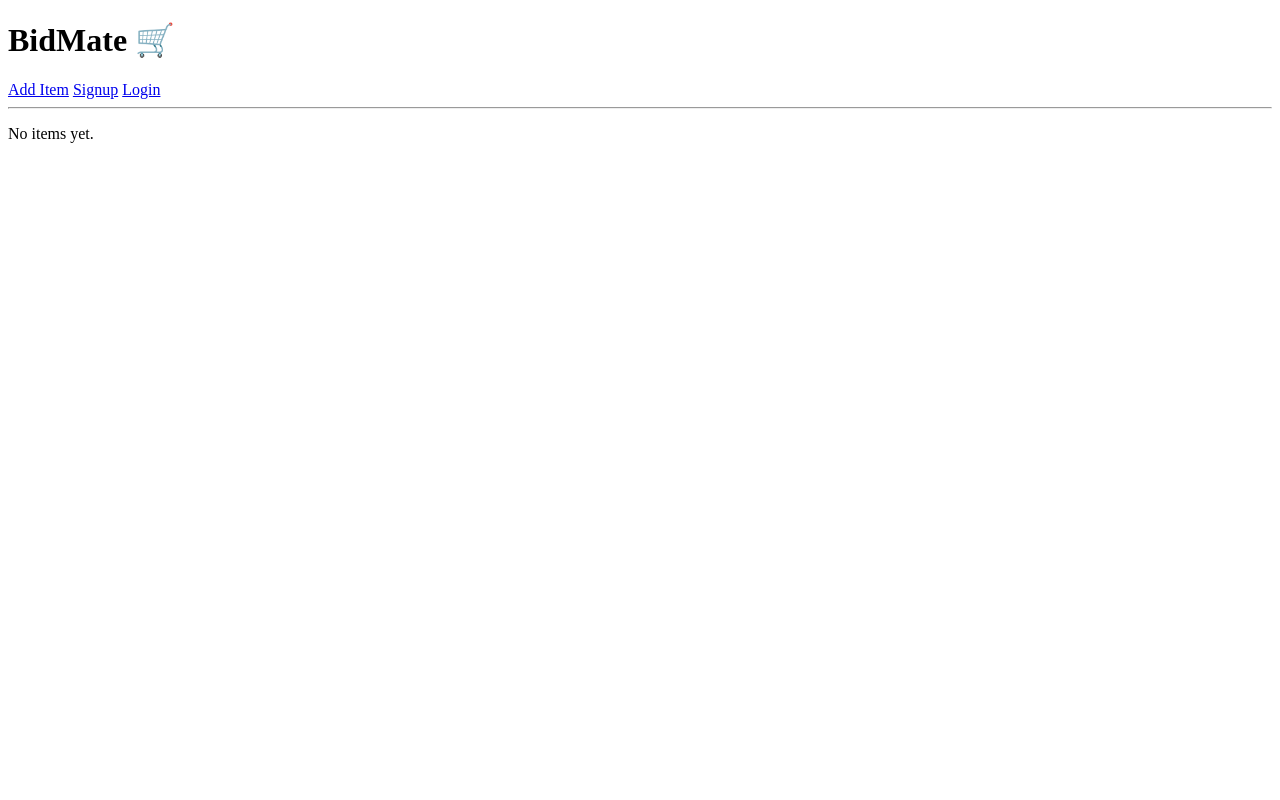
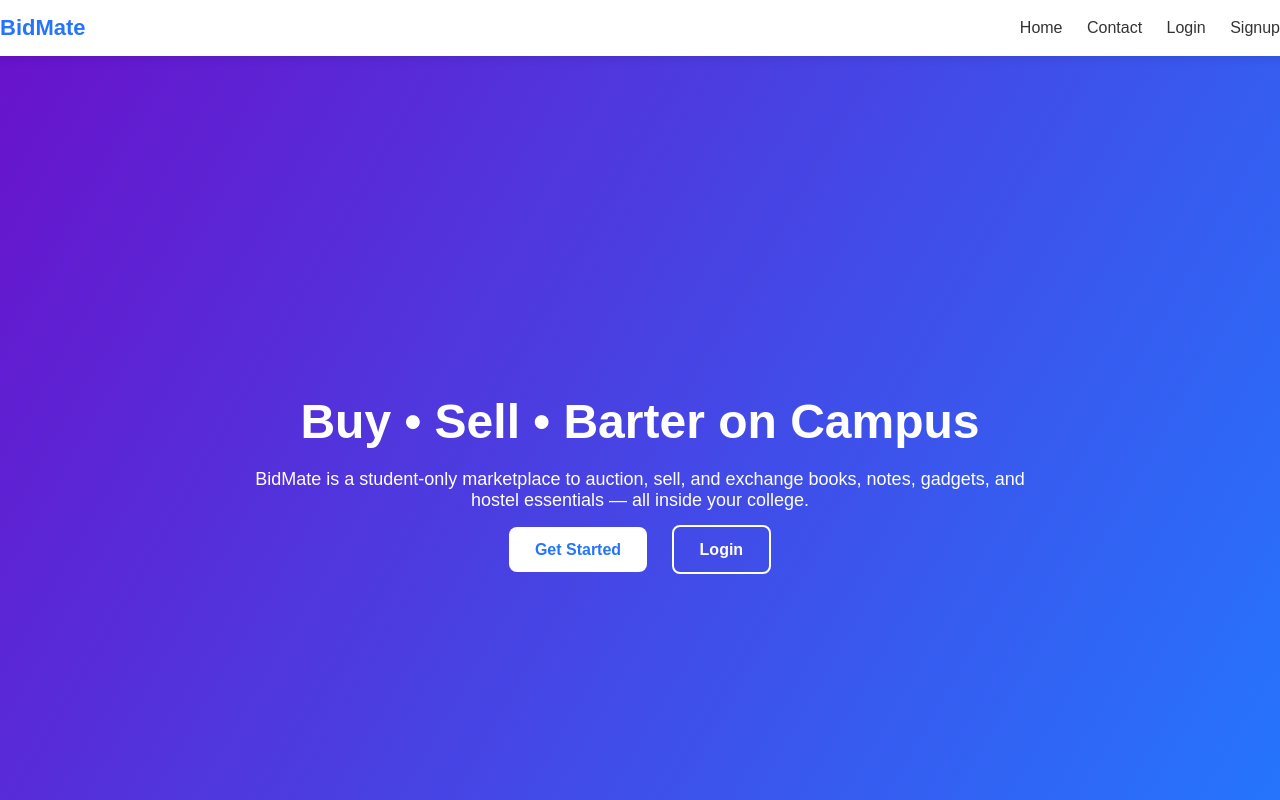
Before and after one commit to sharon232323/bidmate, a Flask app: page / in a window 1280 px wide. Run offline with Flask 3, Linux system fonts and the light colour scheme.

Commit message:
Add landing page with navigation

```diff
--- a/static/style.css
+++ b/static/style.css
@@ -52,3 +52,69 @@ body {
     color: #2575fc;
     text-decoration: none;
 }
+/* NAVBAR */
+.navbar {
+    position: fixed;
+    top: 0;
+    width: 100%;
+    background: white;
+    padding: 15px 40px;
+    display: flex;
+    justify-content: space-between;
+    align-items: center;
+    box-shadow: 0 2px 10px rgba(0,0,0,0.1);
+    z-index: 1000;
+}
+
+.navbar .logo {
+    font-size: 22px;
+    font-weight: bold;
+    color: #2575fc;
+}
+
+.navbar a {
+    margin-left: 20px;
+    text-decoration: none;
+    color: #333;
+    font-weight: 500;
+}
+
+.navbar a:hover {
+    color: #2575fc;
+}
+
+/* LANDING */
+.landing {
+    margin-top: 120px;
+    text-align: center;
+    color: white;
+    max-width: 800px;
+}
+
+.landing h1 {
+    font-size: 48px;
+    margin-bottom: 20px;
+}
+
+.landing p {
+    font-size: 18px;
+    margin-bottom: 30px;
+}
+
+.landing .buttons a {
+    padding: 14px 26px;
+    margin: 10px;
+    border-radius: 8px;
+    text-decoration: none;
+    font-weight: bold;
+}
+
+.btn-primary {
+    background: white;
+    color: #2575fc;
+}
+
+.btn-outline {
+    border: 2px solid white;
+    color: white;
+}
--- a/templates/index.html
+++ b/templates/index.html
@@ -2,21 +2,34 @@
 <html>
 <head>
     <title>BidMate</title>
+    <link rel="stylesheet" href="{{ url_for('static', filename='style.css') }}">
 </head>
 <body>
-    <h1>BidMate 🛒</h1>
 
-    <a href="/add">Add Item</a>
-    <a href="/signup">Signup</a>
-    <a href="/login">Login</a>
-    <hr>
+    <!-- NAVBAR -->
+    <div class="navbar">
+        <div class="logo">BidMate</div>
+        <div>
+            <a href="/">Home</a>
+            <a href="/contact">Contact</a>
+            <a href="/login">Login</a>
+            <a href="/signup">Signup</a>
+        </div>
+    </div>
 
-    {% for item in items %}
+    <!-- LANDING CONTENT -->
+    <div class="landing">
+        <h1>Buy • Sell • Barter on Campus</h1>
         <p>
-            <strong>{{ item.title }}</strong> — ₹{{ item.price }}
+            BidMate is a student-only marketplace to auction, sell, and exchange
+            books, notes, gadgets, and hostel essentials — all inside your college.
         </p>
-    {% else %}
-        <p>No items yet.</p>
-    {% endfor %}
+
+        <div class="buttons">
+            <a href="/signup" class="btn-primary">Get Started</a>
+            <a href="/login" class="btn-outline">Login</a>
+        </div>
+    </div>
+
 </body>
 </html>
```
